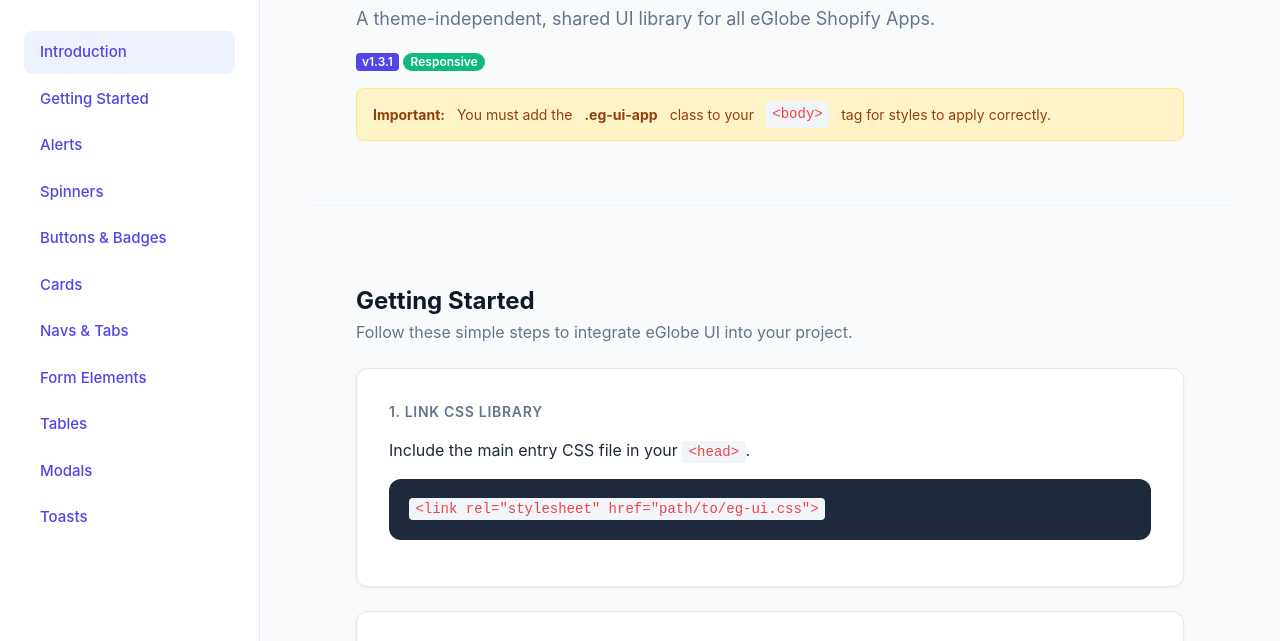
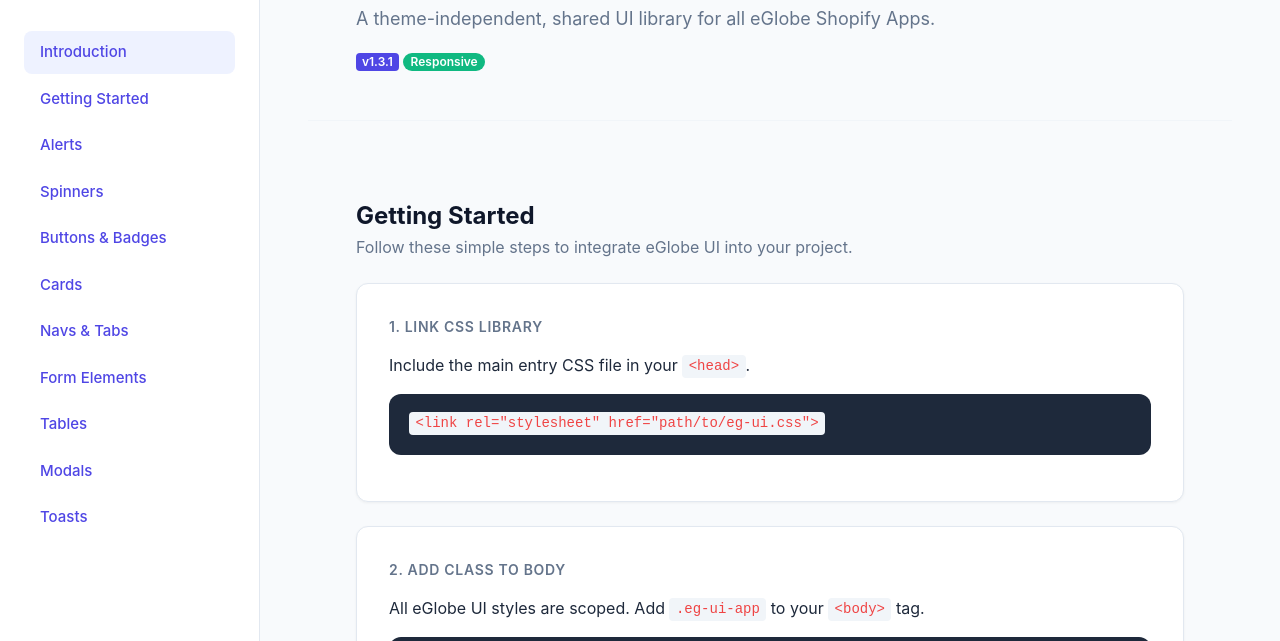
Before and after one commit to varun-eglobe/eglobe-ui, a website: page index.html in a window 1280 px wide. Shown: the part 81-722 px from the top of the page. Drawn offline with Linux system fonts and the light colour scheme.

Commit message:
docs: Remove redundant warning alert about adding `.eg-ui-app` class to body.

```diff
--- a/index.html
+++ b/index.html
@@ -237,10 +237,7 @@
         <span class="eg-ui-badge eg-ui-badge--primary">v1.3.1</span>
         <span class="eg-ui-badge eg-ui-badge--success eg-ui-badge--pill">Responsive</span>
 
-        <div class="eg-ui-alert eg-ui-alert--warning eg-ui-mt-4">
-          <strong>Important:</strong> You must add the <strong>.eg-ui-app</strong> class to your
-          <code>&lt;body&gt;</code> tag for styles to apply correctly.
-        </div>
+
       </div>
 
       <!-- Getting Started Section -->
@@ -258,7 +255,8 @@
         <div class="example-card">
           <span class="example-title">2. Add class to Body</span>
           <p class="eg-ui-mb-4">All eGlobe UI styles are scoped. Add <code>.eg-ui-app</code> to your
-            <code>&lt;body&gt;</code> tag.</p>
+            <code>&lt;body&gt;</code> tag.
+          </p>
           <pre
             style="background: #1e293b; color: #f8fafc; padding: 1.25rem; border-radius: 12px; font-size: 0.875rem; overflow-x: auto;"><code>&lt;body class="eg-ui-app"&gt;
   &lt;!-- Your components here --&gt;
```
